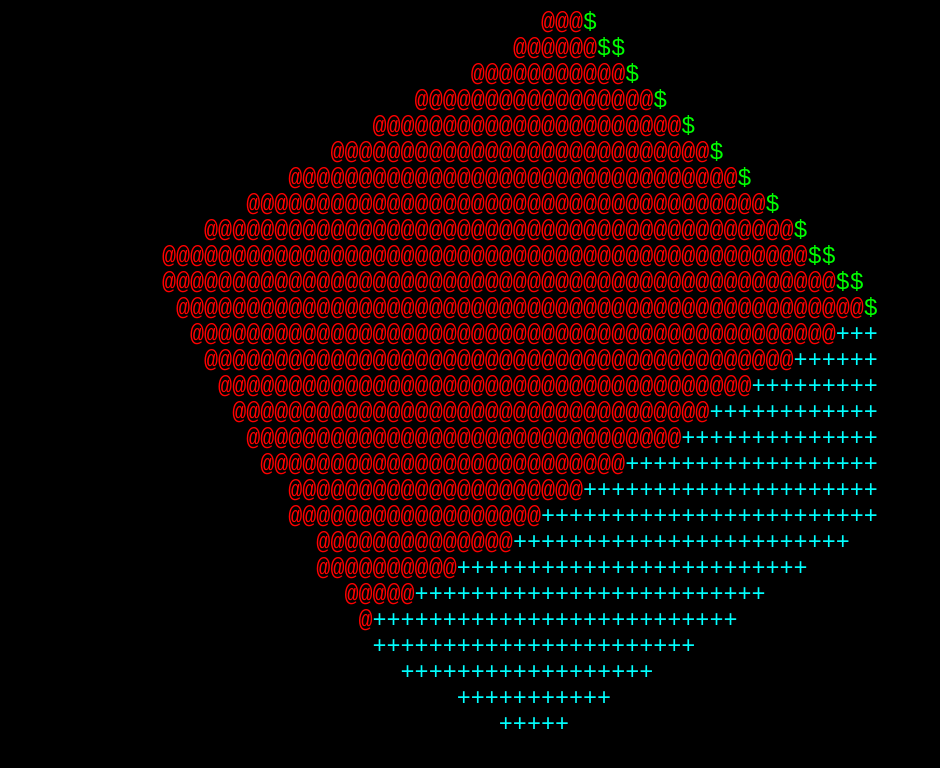
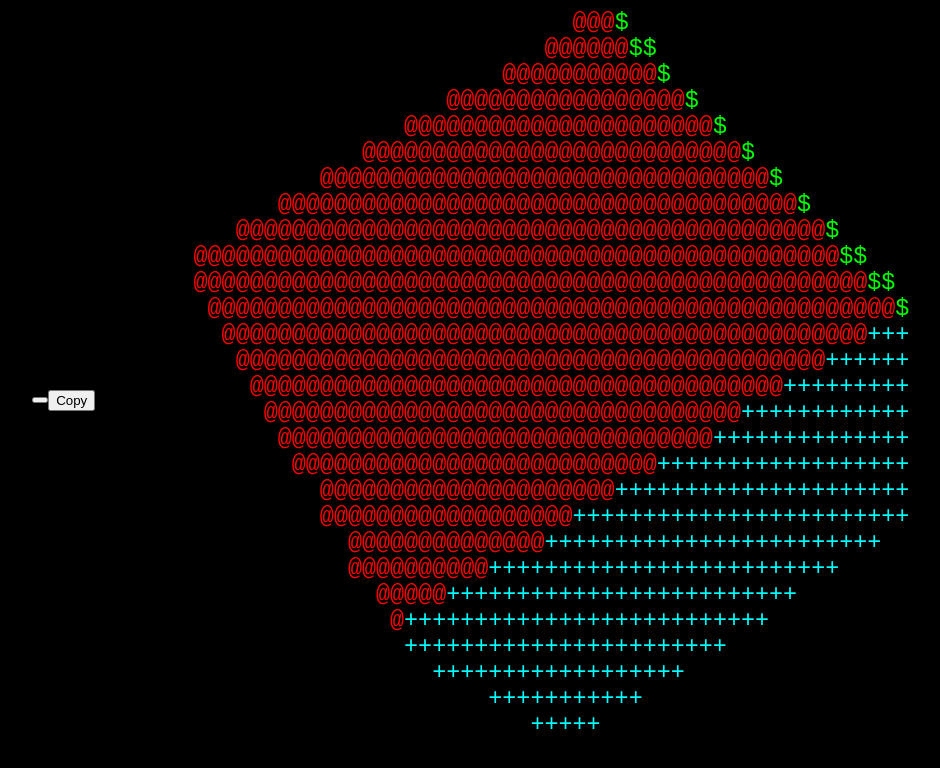
Before and after one commit to Im-Rises/cube-ascii-react, a React (Create React App) app: page / in a window 1280 px wide. Shown: the top 768 px of the page, without its empty margins (85-1025 px from the left). Built offline with nearby package versions, Linux system fonts and the light colour scheme.

Commit message:
New version

```diff
--- a/package.json
+++ b/package.json
@@ -11,7 +11,7 @@
     "name": "Im-Rises",
     "email": "quentin-morel88@hotmail.com"
   },
-  "version": "0.1.1",
+  "version": "0.2.0",
   "private": false,
   "license": "MIT",
   "publishConfig": {
--- a/src/App.tsx
+++ b/src/App.tsx
@@ -4,20 +4,37 @@ import {CubeAscii} from './components/CubeAscii';
 
 const App: React.FC = () => {
 	const divRef = React.useRef<HTMLDivElement>(null);
+	const preTagRef = React.useRef<HTMLPreElement>(null);
 	const [isLoaded, setIsLoaded] = useState(false);
+	const [useColor, setUseColor] = useState(true);
+
+	const copyToClipboard = async (text: string) => {
+		try {
+			await navigator.clipboard.writeText(text);
+			console.log('Text copied to clipboard');
+		} catch (err: unknown) {
+			console.error('Failed to copy text: ', err);
+		}
+	};
 
 	useEffect(() => {
 		if (divRef.current) {
 			setIsLoaded(true);
-			console.log('loaded');
 		}
 	}, [divRef]);
 	return (
 		<div className={'App'} ref={divRef}>
 			{
 				isLoaded
-					? (
-						<CubeAscii parentRef={divRef}/>
+					? (<>
+						<button onClick={() => {
+							setUseColor(!useColor);
+						}}/>
+						<button className={'Button-Copy-Clipboard'}
+							onClick={async () => copyToClipboard(preTagRef.current!.innerText)}>Copy
+						</button>
+						<CubeAscii parentRef={divRef} useColor={useColor} preTagRef={preTagRef}/>
+					</>
 					)
 					: (
 						<p>Loading...</p>
--- a/src/components/CubeAscii.tsx
+++ b/src/components/CubeAscii.tsx
@@ -1,4 +1,4 @@
-import React, {useEffect, useRef, useState} from 'react';
+import React, {createRef, useEffect, useRef, useState} from 'react';
 import Cube from '../classes/Cube';
 import {
 	generateTextFromBuffer,
@@ -17,6 +17,8 @@ type Props = {
 	distanceFromCamera?: number;
 	frameRate?: number;
 	useColor?: boolean;
+	defaultColor?: string;
+	preTagRef?: React.RefObject<HTMLPreElement>;
 };
 
 const defaultProps = {
@@ -26,12 +28,12 @@ const defaultProps = {
 	distanceFromCamera: 100,
 	frameRate: 60,
 	useColor: true,
+	defaultColor: '#ffffff',
+	preTagRef: createRef<HTMLPreElement>(),
 };
 
 export const CubeAscii = (props: Props) => {
 	const mergedProps = {...defaultProps, ...props};
-
-	const preTagRef = useRef<HTMLPreElement>(null);
 
 	const [asciiCube, setAsciiCube] = useState<string>('');
 
@@ -41,11 +43,11 @@ export const CubeAscii = (props: Props) => {
 	const cube = new Cube();
 
 	useEffect(() => {
-		calculateAndSetFontSize(preTagRef.current!, mergedProps.screenWidth, mergedProps.screenHeight, mergedProps.parentRef.current!.clientWidth, mergedProps.parentRef.current!.clientHeight);
+		calculateAndSetFontSize(mergedProps.preTagRef.current!, mergedProps.screenWidth, mergedProps.screenHeight, mergedProps.parentRef.current!.clientWidth, mergedProps.parentRef.current!.clientHeight);
 
 		const resizeObserver = new ResizeObserver(entries => {
 			const {width, height} = entries[0].contentRect;
-			calculateAndSetFontSize(preTagRef.current!, mergedProps.screenWidth, mergedProps.screenHeight, width, height);
+			calculateAndSetFontSize(mergedProps.preTagRef.current!, mergedProps.screenWidth, mergedProps.screenHeight, width, height);
 		});
 		if (mergedProps.parentRef.current) {
 			resizeObserver.observe(mergedProps.parentRef.current);
@@ -65,7 +67,7 @@ export const CubeAscii = (props: Props) => {
 			if (mergedProps.useColor) {
 				setAsciiCube(generateTextFromBufferWithColor(cubeTextBuffer, mergedProps.screenWidth, mergedProps.screenHeight));
 			} else {
-				setAsciiCube(generateTextFromBuffer(cubeTextBuffer, mergedProps.screenWidth, mergedProps.screenHeight));
+				setAsciiCube(generateTextFromBuffer(cubeTextBuffer, mergedProps.screenWidth, mergedProps.screenHeight, mergedProps.defaultColor));
 			}
 
 			rotateCube(cube);
@@ -79,6 +81,7 @@ export const CubeAscii = (props: Props) => {
 	}, [mergedProps.screenWidth, mergedProps.screenHeight, mergedProps.frameRate, mergedProps.useColor, mergedProps.parentRef]);
 
 	return (
-		<pre ref={preTagRef} dangerouslySetInnerHTML={{__html: asciiCube}} style={{fontFamily: 'monospace'}}/>
+		<pre ref={mergedProps.preTagRef} dangerouslySetInnerHTML={{__html: asciiCube}}
+			style={{fontFamily: 'monospace'}}/>
 	);
 };
--- a/src/constants/cube-settings.ts
+++ b/src/constants/cube-settings.ts
@@ -1,5 +1,5 @@
 /* eslint-disable @typescript-eslint/naming-convention */
-const BACKGROUND_CHARACTER = '.';
+const BACKGROUND_CHARACTER = ' ';// '.'
 const FACE_1_CHARACTER = '@';
 const FACE_2_CHARACTER = '$';
 const FACE_3_CHARACTER = '~';
--- a/src/maths/cube-maths.ts
+++ b/src/maths/cube-maths.ts
@@ -87,8 +87,8 @@ const refreshBuffers = (zBuffer: number[], textBuffer: string[], screenWidth: nu
 	}
 };
 
-const generateTextFromBuffer = (textBuffer: string[], screenWidth: number, screenHeight: number) => {
-	let text = '';
+const generateTextFromBuffer = (textBuffer: string[], screenWidth: number, screenHeight: number, color: string) => {
+	let text = `<span style="color: ${color}">`;
 	for (let i = 0; i < screenHeight; i++) {
 		for (let j = 0; j < screenWidth; j++) {
 			text += textBuffer[(i * screenWidth) + j];
@@ -97,7 +97,7 @@ const generateTextFromBuffer = (textBuffer: string[], screenWidth: number, scree
 		text += '\n';
 	}
 
-	return text;
+	return text + '</span>';
 };
 
 const generateTextFromBufferWithColor = (textBuffer: string[], screenWidth: number, screenHeight: number) => {
```
Also changed, not shown: 1 other file (tests, documents, lock files or other folders).
